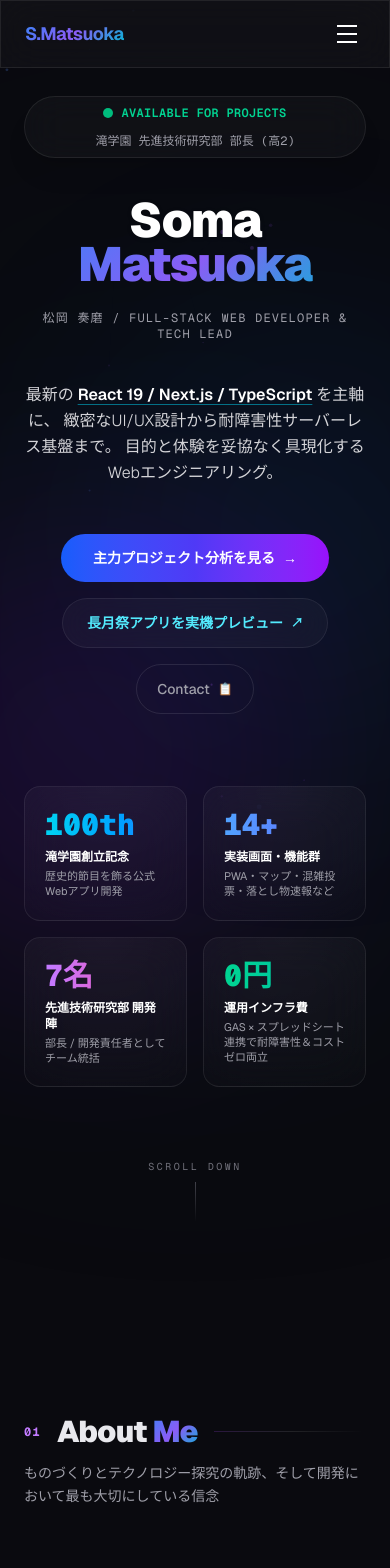
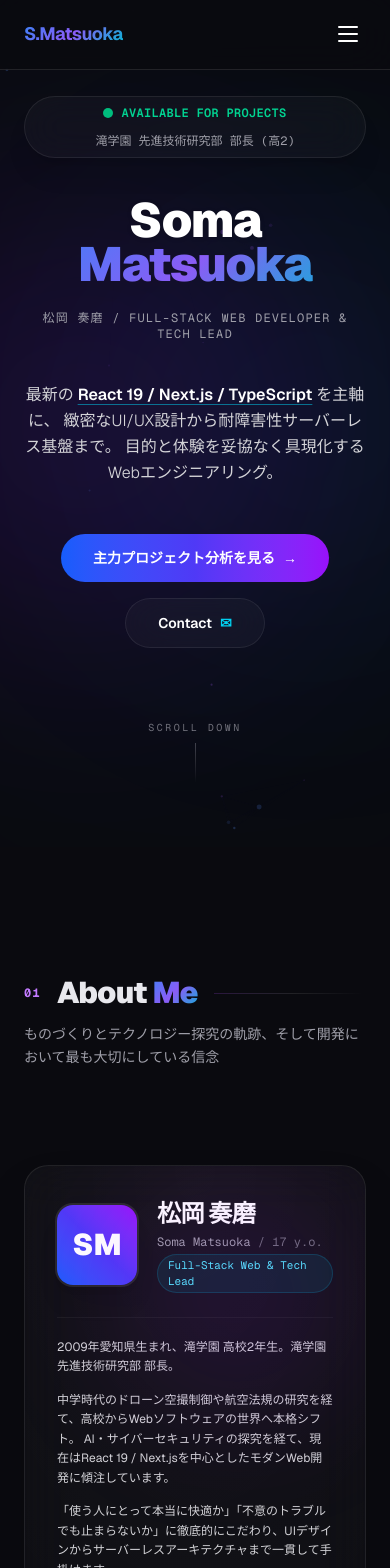
Before and after one commit to Soma817/Soma-Matsuoka-Portfolio, a Next.js app: page / in a window 390 px wide. Shown: the top 1568 px of the page. Built offline with nearby package versions, Linux system fonts and the light colour scheme.

Commit message:
0円削除

```diff
--- a/src/components/AboutSection.tsx
+++ b/src/components/AboutSection.tsx
@@ -6,7 +6,7 @@ const timelineEvents = [
     title: "愛知県生まれ",
     badge: "Origin",
     badgeColor: "bg-blue-500/10 text-blue-400 border-blue-500/20",
-    description: "現在17歳、滝学園 高校2年生。",
+    description: "滝学園 高校2年生。",
     highlights: ["好奇心とものづくりへの関心の原点"],
   },
   {
@@ -44,7 +44,7 @@ const timelineEvents = [
       "先進技術研究部 部長に就任。React 19 / Next.js / TypeScriptを中心とするモダンWebスタックに注力。滝学園100周年記念「長月祭 公式Webアプリ」の開発責任者として、要件折衝からアーキテクチャ設計・運用まで7名体制を牽引。",
     highlights: [
       "React 19 / Vite / PWAアーキテクチャの確立",
-      "GAS × スプレッドシート連携による0円運用API設計",
+      "GAS × スプレッドシート連携による高可用性API設計",
       "7名チームのタスク配分・品質管理・生徒会折衝",
     ],
   },
--- a/src/components/ContactSection.tsx
+++ b/src/components/ContactSection.tsx
@@ -83,7 +83,7 @@ export default function ContactSection() {
               Let&apos;s Create <span className="gradient-text">Together</span>
             </h2>
             <p className="text-zinc-400 text-sm sm:text-base max-w-xl mx-auto leading-relaxed">
-              Webアプリケーション開発、プロジェクトの技術設計、登壇・共同開発・インターンシップ等、幅広く前向きにお話しさせていただけますと幸いです。
+              Webアプリケーション開発、プロジェクトの技術設計、共同開発等、幅広く前向きにお話しさせていただけますと幸いです。
             </p>
           </div>
         </ScrollReveal>
--- a/src/components/Header.tsx
+++ b/src/components/Header.tsx
@@ -1,6 +1,6 @@
 "use client";
 
-import { useState } from "react";
+import { useEffect, useState } from "react";
 
 const navLinks = [
   { href: "#about", label: "About" },
@@ -12,12 +12,24 @@ const navLinks = [
 export default function Header() {
   const [isOpen, setIsOpen] = useState(false);
 
+  // モバイルメニューが開いているときは背景スクロールを防止
+  useEffect(() => {
+    if (isOpen) {
+      document.body.style.overflow = "hidden";
+    } else {
+      document.body.style.overflow = "";
+    }
+    return () => {
+      document.body.style.overflow = "";
+    };
+  }, [isOpen]);
+
   const handleLinkClick = () => {
     setIsOpen(false);
   };
 
   return (
-    <header className="fixed top-0 left-0 right-0 z-50 glass border-b border-white/5">
+    <header className="fixed top-0 left-0 right-0 z-50 bg-[#0a0a0f]/80 backdrop-blur-xl border-b border-white/10">
       <div className="max-w-6xl mx-auto px-6 py-4 flex items-center justify-between">
         <a href="#" className="text-lg font-bold tracking-tight group">
           <span className="gradient-text">S.Matsuoka</span>
@@ -40,40 +52,43 @@ export default function Header() {
         {/* Mobile menu button */}
         <button
           onClick={() => setIsOpen(!isOpen)}
-          className="md:hidden flex flex-col gap-1.5 p-2"
-          aria-label="メニュー"
+          className="md:hidden relative w-9 h-9 flex items-center justify-center rounded-lg hover:bg-white/5 transition-colors"
+          aria-label={isOpen ? "メニューを閉じる" : "メニューを開く"}
+          aria-expanded={isOpen}
         >
+          <div className="w-5 h-4 flex flex-col justify-between">
             <span
-            className={`w-5 h-0.5 bg-white transition-all duration-300 ${
-              isOpen ? "rotate-45 translate-y-2" : ""
+              className={`w-full h-0.5 bg-white rounded-full transition-all duration-300 origin-left ${
+                isOpen ? "rotate-45 translate-x-1" : ""
               }`}
             />
             <span
-            className={`w-5 h-0.5 bg-white transition-all duration-300 ${
-              isOpen ? "opacity-0" : ""
+              className={`w-full h-0.5 bg-white rounded-full transition-all duration-200 ${
+                isOpen ? "opacity-0 scale-x-0" : ""
               }`}
             />
             <span
-            className={`w-5 h-0.5 bg-white transition-all duration-300 ${
-              isOpen ? "-rotate-45 -translate-y-2" : ""
+              className={`w-full h-0.5 bg-white rounded-full transition-all duration-300 origin-left ${
+                isOpen ? "-rotate-45 translate-x-1" : ""
               }`}
             />
+          </div>
         </button>
       </div>
 
-      {/* Mobile nav */}
+      {/* Mobile nav overlay & dropdown */}
       <div
-        className={`md:hidden overflow-hidden transition-all duration-300 ${
-          isOpen ? "max-h-64" : "max-h-0"
+        className={`md:hidden overflow-hidden transition-all duration-300 bg-[#0a0a0f]/95 backdrop-blur-2xl border-b border-white/10 shadow-2xl ${
+          isOpen ? "max-h-80 opacity-100" : "max-h-0 opacity-0"
         }`}
       >
-        <nav className="flex flex-col px-6 pb-4 gap-3">
+        <nav className="flex flex-col px-6 py-4 gap-1">
           {navLinks.map((link) => (
             <a
               key={link.href}
               href={link.href}
               onClick={handleLinkClick}
-              className="text-zinc-400 hover:text-white transition-colors py-2 border-b border-white/5"
+              className="text-zinc-300 hover:text-white hover:bg-white/5 px-3 py-2.5 rounded-lg text-base font-medium transition-all"
             >
               {link.label}
             </a>
--- a/src/components/HeroSection.tsx
+++ b/src/components/HeroSection.tsx
@@ -1,43 +1,8 @@
 "use client";
 
-import { useState } from "react";
 import ScrollReveal from "./ScrollReveal";
 
-const metrics = [
-  {
-    value: "100th",
-    label: "滝学園創立記念",
-    sub: "歴史的節目を飾る公式Webアプリ開発",
-    gradient: "from-cyan-400 to-blue-500",
-  },
-  {
-    value: "14+",
-    label: "実装画面・機能群",
-    sub: "PWA・マップ・混雑投票・落とし物速報など",
-    gradient: "from-blue-400 to-indigo-500",
-  },
-  {
-    value: "7名",
-    label: "先進技術研究部 開発陣",
-    sub: "部長 / 開発責任者としてチーム統括",
-    gradient: "from-purple-400 to-pink-500",
-  },
-  {
-    value: "0円",
-    label: "運用インフラ費",
-    sub: "GAS × スプレッドシート連携で耐障害性＆コストゼロ両立",
-    gradient: "from-emerald-400 to-teal-500",
-  },
-];
-
 export default function HeroSection() {
-  const [copied, setCopied] = useState(false);
-
-  const handleCopyEmail = () => {
-    navigator.clipboard.writeText("soma.nova817@gmail.com");
-    setCopied(true);
-    setTimeout(() => setCopied(false), 2200);
-  };
 
   return (
     <section className="relative min-h-screen flex flex-col items-center justify-center px-6 pt-24 pb-16 overflow-hidden">
@@ -97,43 +62,14 @@ export default function HeroSection() {
               </span>
             </a>
             <a
-              href="https://www.taki-hj.ac.jp/students_works/nagatsuki_fes_2026/"
-              target="_blank"
-              rel="noopener noreferrer"
-              className="inline-flex items-center gap-2 px-6 py-3.5 rounded-full glass border border-white/10 text-cyan-300 font-semibold text-sm hover:bg-white/10 hover:border-cyan-400/40 hover:scale-105 active:scale-95 transition-all duration-300"
+              href="#contact"
+              className="group relative px-8 py-3.5 rounded-full glass border border-cyan-400/30 text-white font-semibold text-sm hover:border-cyan-400/60 hover:bg-cyan-500/10 hover:shadow-[0_0_25px_rgba(34,211,238,0.25)] hover:scale-105 active:scale-95 transition-all duration-300"
             >
-              <span>長月祭アプリを実機プレビュー</span>
-              <span className="text-xs">↗</span>
+              <span className="flex items-center gap-2">
+                <span>Contact</span>
+                <span className="text-cyan-400 group-hover:translate-x-0.5 transition-transform">✉</span>
+              </span>
             </a>
-            <button
-              onClick={handleCopyEmail}
-              className="group inline-flex items-center gap-2 px-5 py-3.5 rounded-full border border-white/10 text-zinc-400 font-medium text-sm hover:text-white hover:bg-white/5 hover:border-white/20 transition-all duration-300 active:scale-95"
-            >
-              <span>{copied ? "メールをコピーしました！" : "Contact"}</span>
-              <span className="text-xs text-zinc-500 group-hover:text-zinc-300">
-                {copied ? "✓" : "📋"}
-              </span>
-            </button>
-          </div>
-        </ScrollReveal>
-
-        {/* Key Metrics Strip / Grid */}
-        <ScrollReveal delay={400}>
-          <div className="pt-8 grid grid-cols-2 lg:grid-cols-4 gap-4 max-w-4xl mx-auto">
-            {metrics.map((m, idx) => (
-              <div
-                key={idx}
-                className="glass-card rounded-2xl p-5 border border-white/5 text-left relative overflow-hidden group hover:border-white/20 transition-all duration-300 hover:-translate-y-1"
-              >
-                <div
-                  className={`text-3xl sm:text-4xl font-black font-mono bg-gradient-to-r ${m.gradient} bg-clip-text text-transparent`}
-                >
-                  {m.value}
-                </div>
-                <div className="text-xs sm:text-sm font-bold text-white mt-1.5">{m.label}</div>
-                <div className="text-[11px] text-zinc-400 mt-1 leading-snug">{m.sub}</div>
-              </div>
-            ))}
           </div>
         </ScrollReveal>
 
--- a/src/components/TechStackSection.tsx
+++ b/src/components/TechStackSection.tsx
@@ -59,14 +59,14 @@ const techCategories = [
   },
   {
     name: "Backend, DevOps & Tooling",
-    badge: "Zero-Cost Serverless",
+    badge: "Cost-Effective Serverless",
     badgeColor: "bg-emerald-500/10 text-emerald-400 border-emerald-500/20",
-    description: "制約を工夫で凌駕するサーバーレスAPIと自動化",
+    description: "既存資産と工夫で制約を凌駕するサーバーレスAPIと自動化",
     items: [
       {
         name: "Google Apps Script (GAS)",
         level: "Production",
-        desc: "スプレッドシート連携による0円APIエンドポイント構築。リアルタイム投票・緊急お知らせ配信。",
+        desc: "スプレッドシート連携による高効率APIエンドポイント構築。リアルタイム投票・緊急お知らせ配信。",
       },
       {
         name: "Vite & Modern Bundlers",
```
Also changed, not shown: src/components/ProjectSection.tsx (+14 -14 lines). Lines whose indentation alone changed are shown as unchanged.
